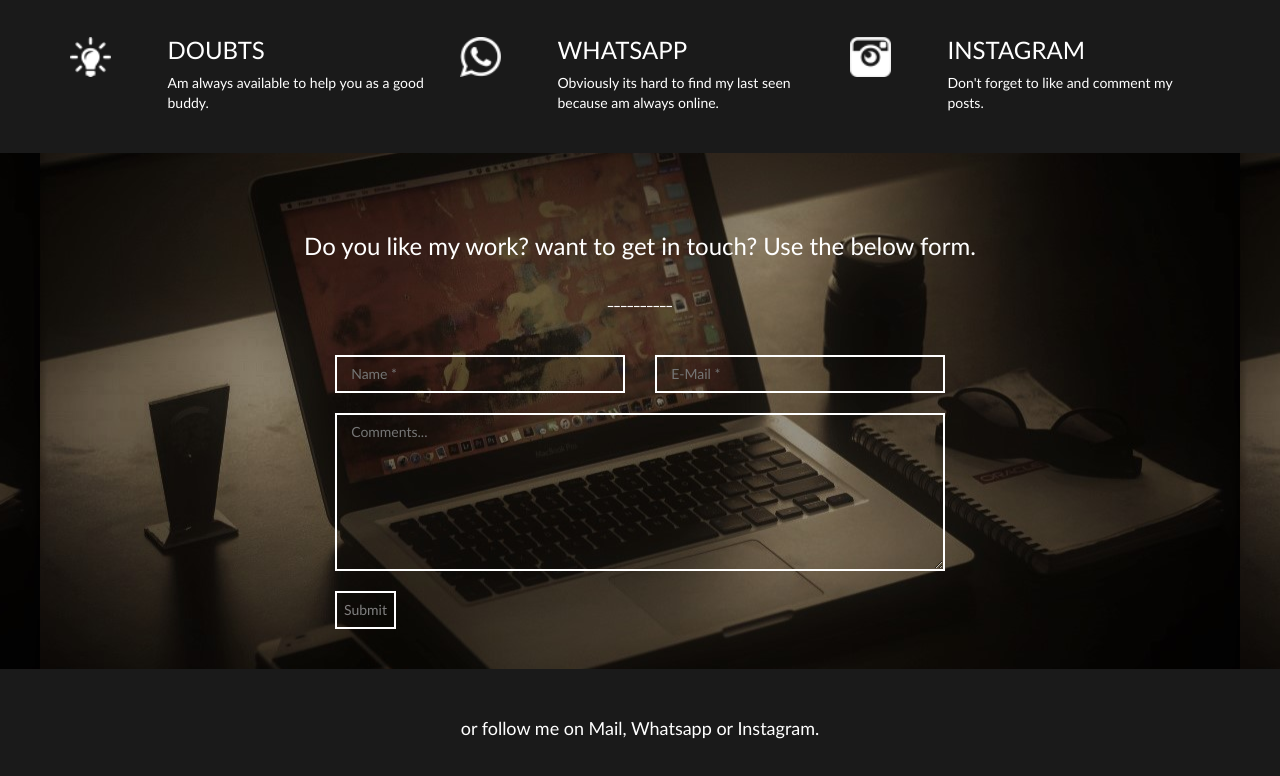
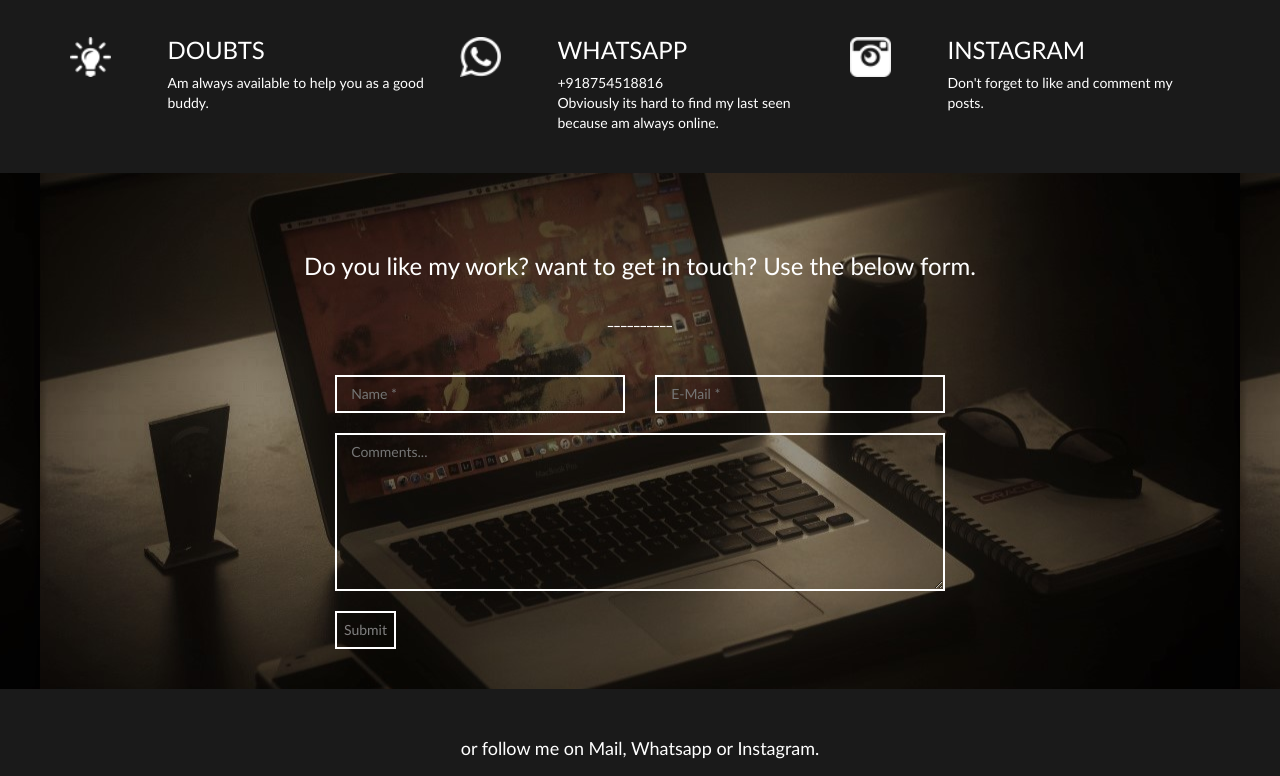
Before and after one commit to kamalez/Old-kamalez.github.io, a plain HTML site: page index.html in a window 1280 px wide. Shown: the part 1660-2436 px from the top of the page. Drawn offline with nearby package versions, Linux system fonts and the light colour scheme.

Commit message:
whatsapp change

```diff
--- a/index.html
+++ b/index.html
@@ -190,6 +190,7 @@
                     </div>
                     <div class="col-xs-3">
                         <h3>WHATSAPP</h3>
+                        <a href="whatsapp://send?text=Hello!&phone=+918754518816" style="text-decoration:none;color:white;">+918754518816</a><br />
                         Obviously its hard to find my last seen because am always online.
                     </div>
                     <div class="col-xs-1"><br />
@@ -235,7 +236,7 @@
                 <div class="col-xs-1"></div>
                 <div class="col-xs-1"><a href="mailto:kamalez.sr@gmail.com"><img src="for portfolio/mail.ico" style="width:60%;"></a></div>
                 <div class="col-xs-2"></div>
-                <div class="col-xs-1"><a href="tel:8754518816"><img src="for portfolio/fifth.png" style="width:60%;"></a></div>
+                <div class="col-xs-1"><a href="whatsapp://send?text=Hello!&phone=+918754518816"><img src="for portfolio/fifth.png" style="width:60%;"></a></div>
                 <div class="col-xs-2"></div>
                 <div class="col-xs-1"><a href="https://www.instagram.com/black._.reaper._.bk201?r=nametag"><img src="for portfolio/sixth.png" style="width:60%;"></a></div>
                 <div class="col-xs-2"></div>
```
